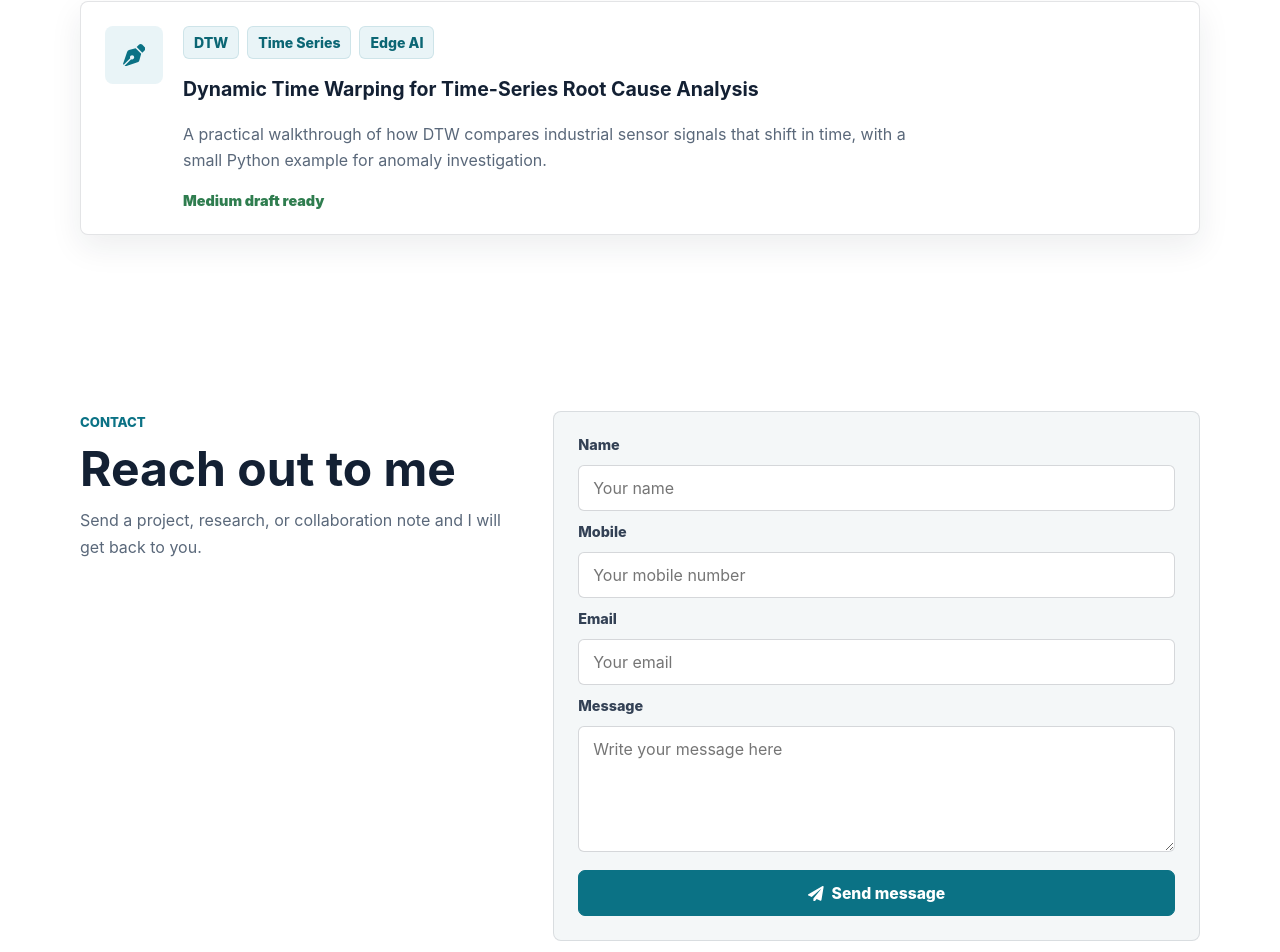
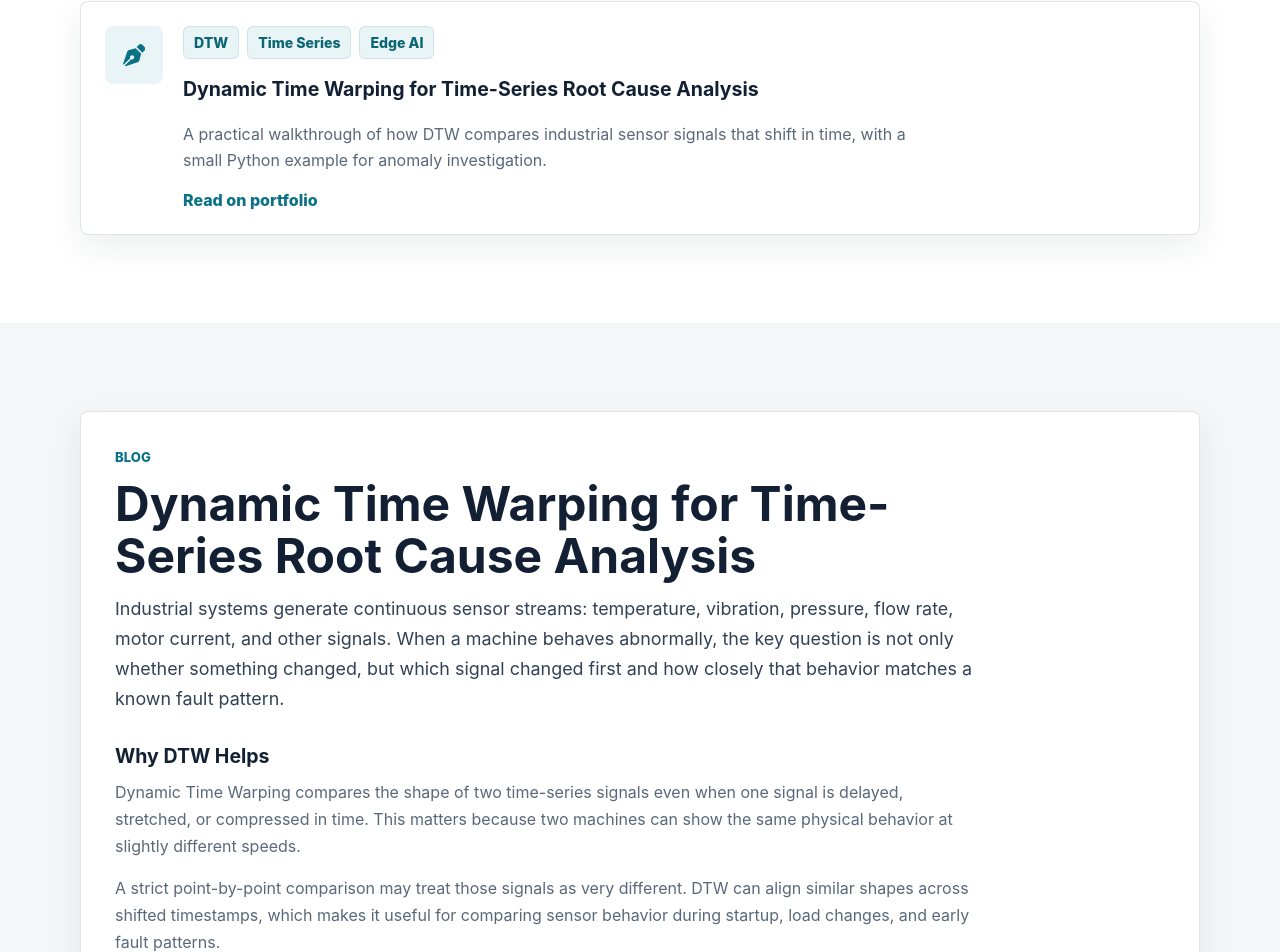
Before and after one commit to sivasurasani/portfolio, a React (Create React App) app: page / in a window 1280 px wide. Shown: the part 3308-4260 px from the top of the page. Built offline with nearby package versions, Linux system fonts and the light colour scheme.

Commit message:
Host DTW blog on portfolio

```diff
--- a/src/App.css
+++ b/src/App.css
@@ -406,6 +406,60 @@ p {
   font-weight: 900;
 }
 
+.blog-article-section {
+  background: var(--soft);
+}
+
+.blog-article {
+  background: #ffffff;
+  border: 1px solid var(--line);
+  border-radius: 8px;
+  box-shadow: 0 12px 32px rgba(24, 36, 52, 0.08);
+  padding: 34px;
+}
+
+.blog-article h2 {
+  max-width: 820px;
+}
+
+.blog-article h3 {
+  margin-bottom: 10px;
+  margin-top: 30px;
+}
+
+.article-lead {
+  color: #334155;
+  font-size: 1.12rem;
+  max-width: 860px;
+}
+
+.blog-article p,
+.blog-article li {
+  max-width: 860px;
+}
+
+.blog-article ol {
+  color: var(--muted);
+  line-height: 1.7;
+  margin: 0;
+  padding-left: 22px;
+}
+
+.blog-article pre {
+  background: #101820;
+  border-radius: 8px;
+  color: #e9f4f7;
+  margin: 20px 0 8px;
+  overflow-x: auto;
+  padding: 20px;
+}
+
+.blog-article code {
+  font-family: "Cascadia Code", Consolas, "Courier New", monospace;
+  font-size: 0.9rem;
+  line-height: 1.6;
+}
+
 .contact-panel {
   align-items: start;
   display: grid;
@@ -531,6 +585,10 @@ p {
     grid-template-columns: 1fr;
   }
 
+  .blog-article {
+    padding: 22px;
+  }
+
   .popup {
     left: 16px;
     right: 16px;
--- a/src/App.js
+++ b/src/App.js
@@ -110,7 +110,8 @@ const blogs = [
     title: 'Dynamic Time Warping for Time-Series Root Cause Analysis',
     summary:
       'A practical walkthrough of how DTW compares industrial sensor signals that shift in time, with a small Python example for anomaly investigation.',
-    status: 'Medium draft ready',
+    status: 'Read on portfolio',
+    href: '#dtw-blog',
     tags: ['DTW', 'Time Series', 'Edge AI'],
   },
 ];
@@ -289,11 +290,102 @@ function App() {
                   </div>
                   <h3>{blog.title}</h3>
                   <p>{blog.summary}</p>
-                  <span className="blog-status">{blog.status}</span>
+                  <a className="text-link" href={blog.href}>
+                    {blog.status}
+                  </a>
                 </div>
               </article>
             ))}
           </div>
+        </section>
+
+        <section id="dtw-blog" className="section blog-article-section">
+          <article className="blog-article">
+            <p className="eyebrow">Blog</p>
+            <h2>Dynamic Time Warping for Time-Series Root Cause Analysis</h2>
+            <p className="article-lead">
+              Industrial systems generate continuous sensor streams: temperature, vibration,
+              pressure, flow rate, motor current, and other signals. When a machine behaves
+              abnormally, the key question is not only whether something changed, but which
+              signal changed first and how closely that behavior matches a known fault pattern.
+            </p>
+
+            <h3>Why DTW Helps</h3>
+            <p>
+              Dynamic Time Warping compares the shape of two time-series signals even when one
+              signal is delayed, stretched, or compressed in time. This matters because two
+              machines can show the same physical behavior at slightly different speeds.
+            </p>
+            <p>
+              A strict point-by-point comparison may treat those signals as very different. DTW
+              can align similar shapes across shifted timestamps, which makes it useful for
+              comparing sensor behavior during startup, load changes, and early fault patterns.
+            </p>
+
+            <h3>A Simple Example</h3>
+            <p>
+              In this example, the observed signal follows the healthy pattern, but the rise is
+              delayed. DTW gives us a flexible similarity score for that shifted behavior.
+            </p>
+            <pre>
+              <code>{`def dtw_distance(series_a, series_b):
+    n = len(series_a)
+    m = len(series_b)
+
+    dp = [[float("inf")] * (m + 1) for _ in range(n + 1)]
+    dp[0][0] = 0
+
+    for i in range(1, n + 1):
+        for j in range(1, m + 1):
+            cost = abs(series_a[i - 1] - series_b[j - 1])
+            dp[i][j] = cost + min(
+                dp[i - 1][j],
+                dp[i][j - 1],
+                dp[i - 1][j - 1],
+            )
+
+    return dp[n][m]
+
+
+healthy = [1, 2, 3, 5, 6, 5, 3, 2, 1]
+observed = [1, 1, 2, 3, 5, 6, 5, 3, 2, 1]
+fault_pattern = [1, 2, 4, 8, 9, 7, 4, 2, 1]
+
+print("Healthy vs observed:", dtw_distance(healthy, observed))
+print("Fault vs observed:", dtw_distance(fault_pattern, observed))`}</code>
+            </pre>
+
+            <h3>Using DTW for Root Cause Analysis</h3>
+            <p>
+              In a real industrial system, we usually compare many synchronized sensor streams.
+              When an anomaly appears, each stream can be compared against historical healthy
+              behavior and known fault signatures. The sensors with the largest deviation from
+              healthy behavior, or the closest match to a known fault, become strong root cause
+              candidates.
+            </p>
+            <ol>
+              <li>Collect a recent sensor window around the anomaly.</li>
+              <li>Normalize each stream so scale differences do not dominate the score.</li>
+              <li>Compare each stream with healthy baselines using DTW.</li>
+              <li>Compare each stream with known fault signatures.</li>
+              <li>Rank sensors by distance and timing of deviation.</li>
+            </ol>
+
+            <h3>Why This Matters on Edge Devices</h3>
+            <p>
+              In edge AI systems, latency and bandwidth matter. A lightweight DTW workflow can
+              run close to the machine, identify suspicious sensor channels, and send useful
+              summaries upstream instead of streaming everything to the cloud.
+            </p>
+
+            <h3>Final Thoughts</h3>
+            <p>
+              DTW is practical because machines do not always fail on a perfectly aligned
+              timeline. When combined with anomaly detection, known fault signatures, and edge
+              deployment, it helps move from detecting a problem to explaining where that
+              problem likely started.
+            </p>
+          </article>
         </section>
 
         <section id="contact" className="section contact-section">
```
Also changed, not shown: 1 other file (tests, documents, lock files or other folders).
